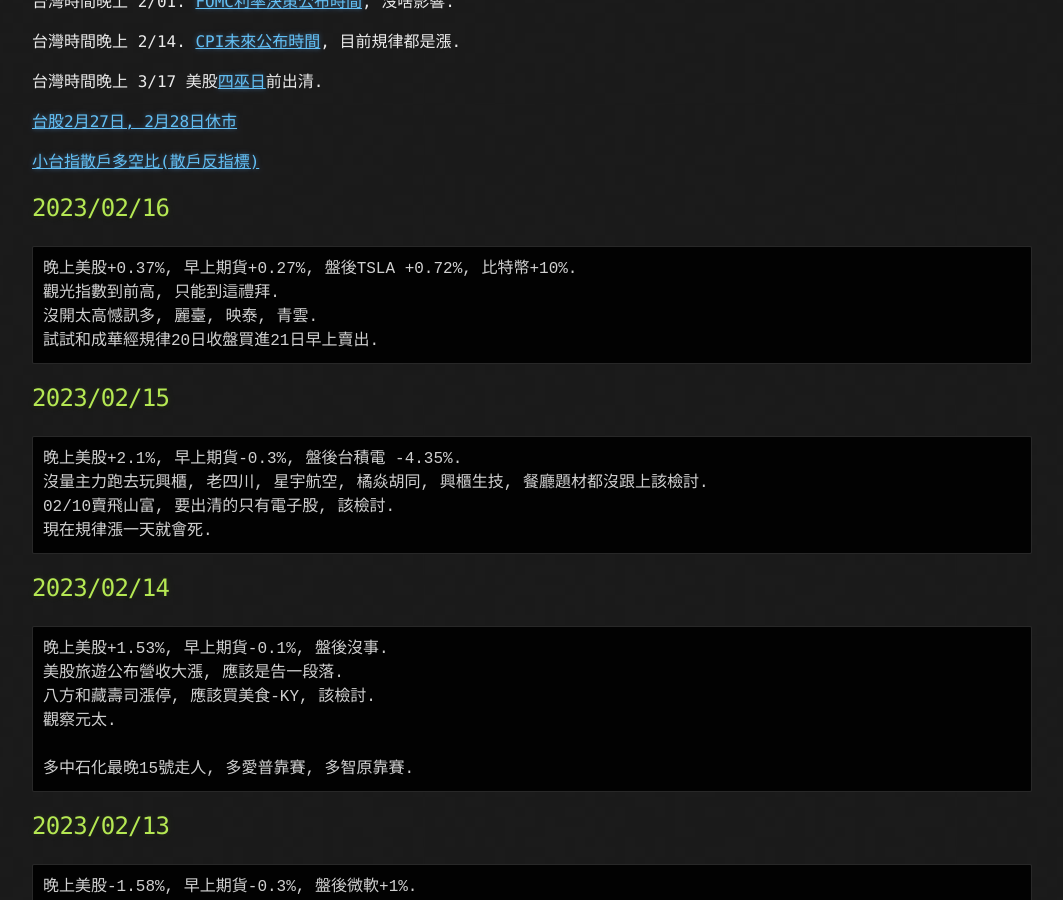
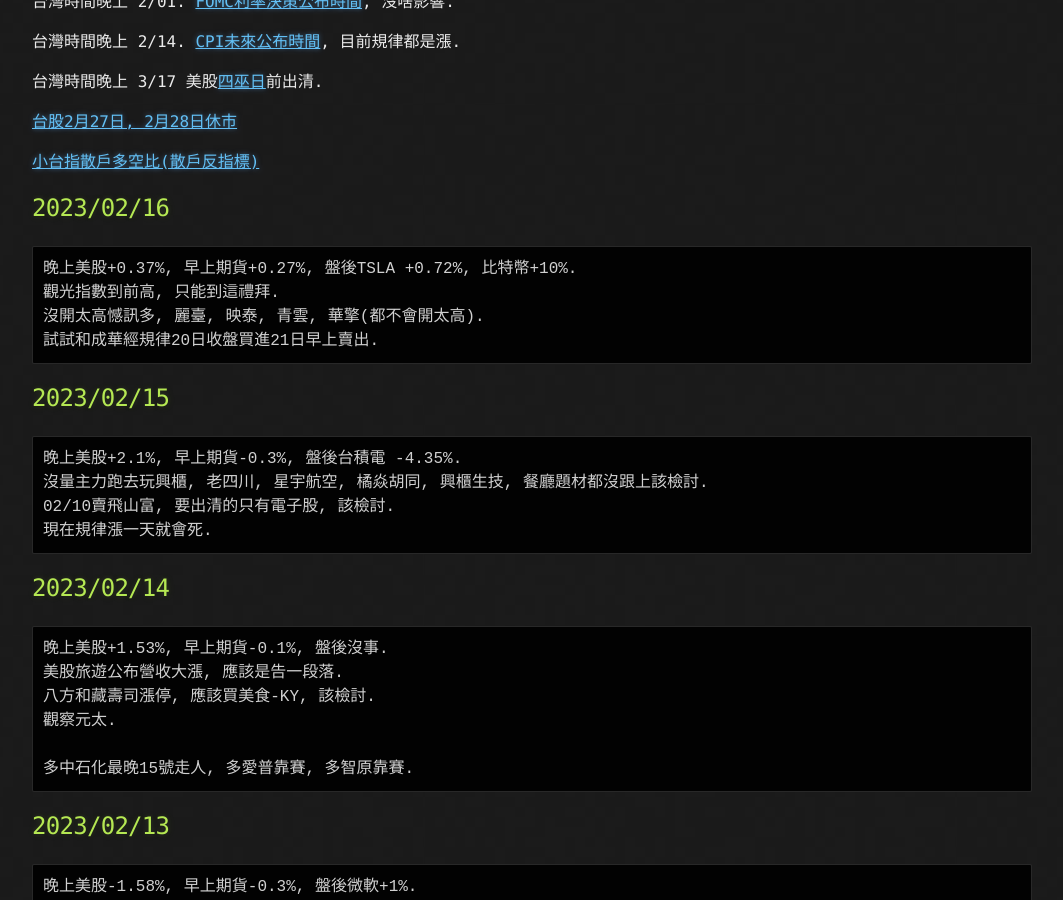
Before and after one commit to lepg5487/Stock_God, a Jekyll site: the page built from index.md, in a window 1280 px wide and 900 px high, scrolled down 428 px. Shown: the whole window, without its empty margins (108-1171 px from the left). Built offline with Jekyll 4.4.1, drawn with Linux system fonts in a browser that asks for light colours; our own code applies the rules of GitHub Pages for plain Markdown files.

Commit message:
Update index.md

````diff
--- a/index.md
+++ b/index.md
@@ -24,7 +24,7 @@ layout: testlayouts
 ```
 晚上美股+0.37%, 早上期貨+0.27%, 盤後TSLA +0.72%, 比特幣+10%.
 觀光指數到前高, 只能到這禮拜.
-沒開太高憾訊多, 麗臺, 映泰, 青雲.
+沒開太高憾訊多, 麗臺, 映泰, 青雲, 華擎(都不會開太高).
 試試和成華經規律20日收盤買進21日早上賣出.
 ```
 
````
